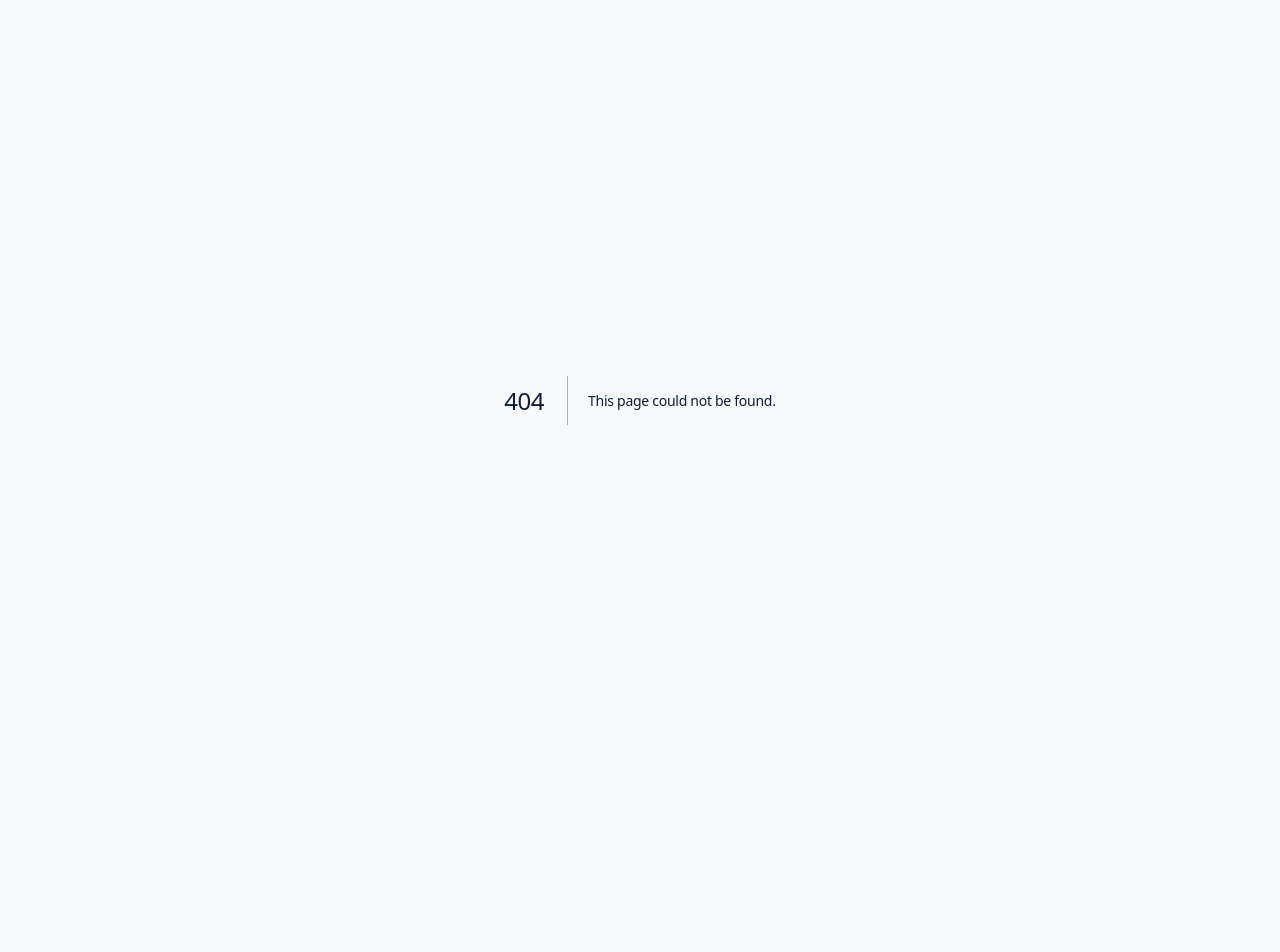
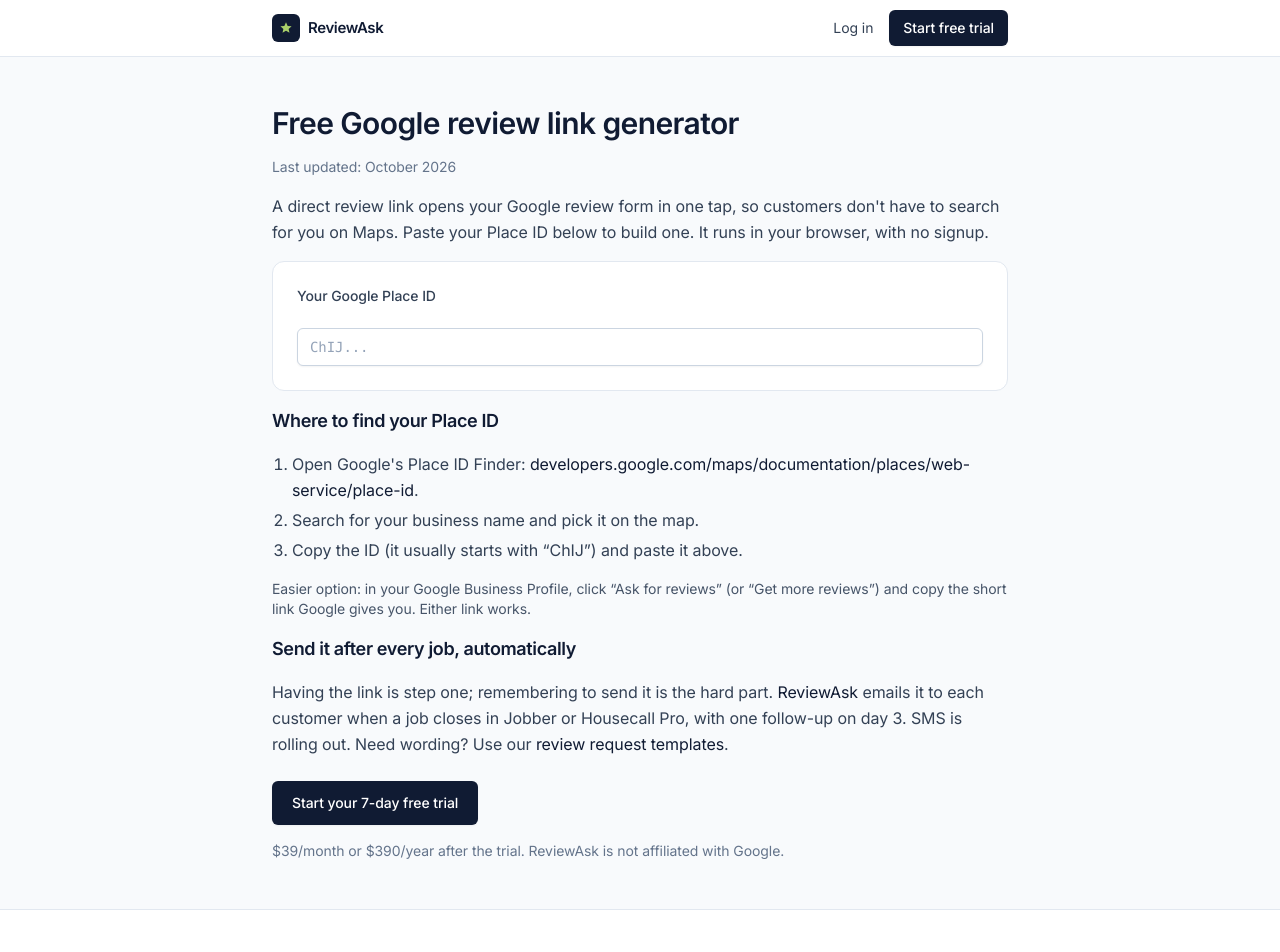
Before and after one commit to realnickd31/reviewask, a Next.js app in the folder app/: page /tools/review-link in a window 1280 px wide. Before the commit this address had no page. Shown: the top 952 px of the page. Before the commit the page ends 800 px from the top, so only its background shows below. Built offline with nearby package versions, Linux system fonts and the light colour scheme.

Commit message:
Backlog callout on /for-jobber (+email/SMS accuracy on homepage), /tools/review-link generator, footer+sitemap

```diff
--- a/app/app/for-jobber/page.tsx
+++ b/app/app/for-jobber/page.tsx
@@ -34,6 +34,7 @@
       <div className="mt-8 overflow-x-auto rounded-lg border border-slate-200 bg-white"><table className="w-full min-w-[440px] text-left text-sm"><thead className="bg-slate-50 text-slate-600"><tr><th scope="col" className="p-4"></th><th scope="col" className="p-4 text-navy-900">ReviewAsk</th><th scope="col" className="p-4">Marketing Suite</th></tr></thead>
         <tbody className="divide-y divide-slate-200"><tr><th scope="row" className="p-4 font-medium">Price</th><td className="p-4 font-semibold">$39/mo or $390/yr</td><td className="p-4">$99/mo add-on</td></tr><tr><th scope="row" className="p-4 font-medium">Focus</th><td className="p-4">Review requests + day-3 follow-up</td><td className="p-4">Reviews plus broader marketing</td></tr><tr><th scope="row" className="p-4 font-medium">Contract</th><td className="p-4">None</td><td className="p-4">Per Jobber’s terms</td></tr></tbody></table></div>
       <p className="mt-4 text-xs text-slate-500">Marketing Suite pricing as listed by Jobber; may change. ReviewAsk is not affiliated with Jobber.</p></div></section>
+    <section id="backlog" className="border-t border-slate-200 py-16"><div className="mx-auto max-w-5xl px-6"><div className="rounded-xl border border-lime-200 bg-lime-50/60 p-8"><p className="eyebrow !text-lime-700">Quick win this week</p><h2 className="mt-2 text-2xl font-semibold">Ask last season&apos;s Jobber customers.</h2><p className="mt-3 max-w-3xl text-slate-700">Export your clients from Jobber (or any spreadsheet), paste or upload the list in ReviewAsk, and email each customer a one-tap Google review request, with one follow-up on day 3. SMS is rolling out. Up to 200 requests a month.</p><div className="mt-5 flex flex-wrap items-center gap-4"><Link href="/signup" className="btn-navy px-5 py-3">Start 7-day free trial</Link><Link href="/templates/review-request" className="text-sm font-medium text-navy-900 underline underline-offset-4">See message templates</Link></div></div></div></section>
     <section className="border-t border-slate-200 py-20"><div className="mx-auto max-w-5xl px-6"><h2 className="text-3xl font-semibold">Check your review gap</h2>
       <p className="mt-4 max-w-2xl text-slate-600">Search your trade and town on Google Maps, then compare your review count with the top three results. Most of the gap between a good shop and the local leader is volume: how many customers were actually asked. If you finish 40 jobs a month and ask every customer, even a modest response rate adds up to new reviews every month, without anyone remembering to ask.</p>
       <ol className="mt-6 space-y-2 text-slate-700"><li>1. Note your review count and the top three competitors&apos; counts.</li><li>2. Count how many jobs you finished last month in Jobber.</li><li>3. Ask every one of those customers, automatically, starting with your backlog.</li></ol>
--- a/app/app/page.tsx
+++ b/app/app/page.tsx
@@ -97,7 +97,7 @@
 
     <section id="backlog" className="border-t border-slate-200 py-16"><div className="mx-auto max-w-6xl px-6"><div className="flex flex-col gap-6 rounded-xl border border-lime-200 bg-lime-50/60 p-8 sm:flex-row sm:items-center sm:justify-between">
       <div className="max-w-2xl"><p className="eyebrow !text-lime-700">Slower season?</p><h2 className="mt-2 text-2xl font-semibold">Ask last season’s customers this week.</h2>
-        <p className="mt-3 text-slate-700">Plenty of happy customers from the busy months never got asked. Export them from Jobber, Housecall Pro, or a spreadsheet, upload the file, and send every one of them a request with one confirm — plus one follow-up on day 3.</p></div>
+        <p className="mt-3 text-slate-700">Plenty of happy customers from the busy months never got asked. Export them from Jobber, Housecall Pro, or a spreadsheet, paste or upload the list, and email every one of them a review request with one confirm, plus one follow-up on day 3. (SMS is rolling out.) Up to 200 requests a month. <Link href="/templates/review-request" className="font-medium text-navy-900 underline underline-offset-4">See message templates</Link>.</p></div>
       <div className="flex flex-none flex-col gap-2 sm:items-end"><Link href="/signup" className="btn-navy px-5 py-3">Start free trial</Link><a href="#how" className="text-sm font-medium text-navy-900 underline underline-offset-4">See how it works</a></div>
     </div></div></section>
 
--- a/app/app/sitemap.ts
+++ b/app/app/sitemap.ts
@@ -1,5 +1,5 @@
 import type { MetadataRoute } from "next";
 export default function sitemap(): MetadataRoute.Sitemap {
   const b = "https://getreviewask.com";
-  return ["", "/for-jobber", "/for-housecall-pro", "/jobber-google-reviews", "/housecall-pro-google-reviews", "/nicejob-alternative", "/podium-alternative", "/birdeye-alternative", "/tools/review-gap", "/templates/review-request", "/pricing", "/compare/jobber-marketing-suite", "/signup", "/sms", "/privacy", "/terms"].map((p) => ({ url: b + p, lastModified: new Date("2026-10-27") }));
+  return ["", "/for-jobber", "/for-housecall-pro", "/jobber-google-reviews", "/housecall-pro-google-reviews", "/nicejob-alternative", "/podium-alternative", "/birdeye-alternative", "/tools/review-gap", "/templates/review-request", "/tools/review-link", "/pricing", "/compare/jobber-marketing-suite", "/signup", "/sms", "/privacy", "/terms"].map((p) => ({ url: b + p, lastModified: new Date("2026-10-27") }));
 }
--- /dev/null
+++ b/app/app/tools/review-link/page.tsx
@@ -0,0 +1,19 @@
+import Link from "next/link";
+import Legal from "@/components/Legal";
+import ReviewLinkTool from "@/components/ReviewLinkTool";
+export const metadata = {
+  title: { absolute: "Free Google review link generator: turn your Place ID into a direct review link" },
+  description: "Create a direct Google review link from your Place ID. Free, no signup. Customers land straight on the review form.",
+  alternates: { canonical: "/tools/review-link" },
+};
+export default function Page() { return <Legal title="Free Google review link generator">
+  <p>A direct review link opens your Google review form in one tap, so customers don&apos;t have to search for you on Maps. Paste your Place ID below to build one. It runs in your browser, with no signup.</p>
+  <ReviewLinkTool />
+  <h2>Where to find your Place ID</h2>
+  <ol className="list-decimal space-y-1 pl-5"><li>Open Google&apos;s Place ID Finder: <a href="https://developers.google.com/maps/documentation/places/web-service/place-id" target="_blank" rel="noopener noreferrer">developers.google.com/maps/documentation/places/web-service/place-id</a>.</li><li>Search for your business name and pick it on the map.</li><li>Copy the ID (it usually starts with &ldquo;ChIJ&rdquo;) and paste it above.</li></ol>
+  <p className="text-sm text-slate-600">Easier option: in your Google Business Profile, click &ldquo;Ask for reviews&rdquo; (or &ldquo;Get more reviews&rdquo;) and copy the short link Google gives you. Either link works.</p>
+  <h2>Send it after every job, automatically</h2>
+  <p>Having the link is step one; remembering to send it is the hard part. <Link href="/">ReviewAsk</Link> emails it to each customer when a job closes in Jobber or Housecall Pro, with one follow-up on day 3. SMS is rolling out. Need wording? Use our <Link href="/templates/review-request">review request templates</Link>.</p>
+  <p className="pt-2"><Link href="/signup" className="btn-navy px-5 py-3 !text-white no-underline">Start your 7-day free trial</Link></p>
+  <p className="text-sm text-slate-500">$39/month or $390/year after the trial. ReviewAsk is not affiliated with Google.</p>
+</Legal>; }
--- a/app/components/Footer.tsx
+++ b/app/components/Footer.tsx
@@ -6,7 +6,7 @@
     <div className="grid gap-10 sm:grid-cols-2 lg:grid-cols-5">
       <div className="sm:col-span-2 lg:col-span-2"><Logo dark /><p className="mt-3 max-w-xs text-sm leading-relaxed text-slate-500">Automatic Google review requests for Jobber and field-service businesses. Simple, policy-safe, month-to-month.</p></div>
       <div><p className="eyebrow mb-3">Product</p><ul className={col}><li><Link href="/#how" className="hover:text-navy-900">How it works</Link></li><li><Link href="/pricing" className="hover:text-navy-900">Pricing</Link></li><li><Link href="/#faq" className="hover:text-navy-900">FAQ</Link></li><li><Link href="/login" className="hover:text-navy-900">Log in</Link></li></ul></div>
-      <div><p className="eyebrow mb-3">Guides</p><ul className={col}><li><Link href="/for-jobber" className="hover:text-navy-900">For Jobber</Link></li><li><Link href="/tools/review-gap" className="hover:text-navy-900">Review gap calculator</Link></li><li><Link href="/for-housecall-pro" className="hover:text-navy-900">For Housecall Pro</Link></li><li><Link href="/templates/review-request" className="hover:text-navy-900">Review request templates</Link></li><li><Link href="/jobber-google-reviews" className="hover:text-navy-900">Jobber Google reviews</Link></li><li><Link href="/housecall-pro-google-reviews" className="hover:text-navy-900">Housecall Pro Google reviews</Link></li><li><Link href="/compare/jobber-marketing-suite" className="hover:text-navy-900">vs. Jobber Marketing Suite</Link></li><li><Link href="/nicejob-alternative" className="hover:text-navy-900">NiceJob alternative</Link></li><li><Link href="/podium-alternative" className="hover:text-navy-900">Podium alternative</Link></li><li><Link href="/birdeye-alternative" className="hover:text-navy-900">Birdeye alternative</Link></li></ul></div>
+      <div><p className="eyebrow mb-3">Guides</p><ul className={col}><li><Link href="/for-jobber" className="hover:text-navy-900">For Jobber</Link></li><li><Link href="/tools/review-gap" className="hover:text-navy-900">Review gap calculator</Link></li><li><Link href="/for-housecall-pro" className="hover:text-navy-900">For Housecall Pro</Link></li><li><Link href="/tools/review-link" className="hover:text-navy-900">Review link generator</Link></li><li><Link href="/templates/review-request" className="hover:text-navy-900">Review request templates</Link></li><li><Link href="/jobber-google-reviews" className="hover:text-navy-900">Jobber Google reviews</Link></li><li><Link href="/housecall-pro-google-reviews" className="hover:text-navy-900">Housecall Pro Google reviews</Link></li><li><Link href="/compare/jobber-marketing-suite" className="hover:text-navy-900">vs. Jobber Marketing Suite</Link></li><li><Link href="/nicejob-alternative" className="hover:text-navy-900">NiceJob alternative</Link></li><li><Link href="/podium-alternative" className="hover:text-navy-900">Podium alternative</Link></li><li><Link href="/birdeye-alternative" className="hover:text-navy-900">Birdeye alternative</Link></li></ul></div>
       <div><p className="eyebrow mb-3">Company</p><ul className={col}><li><a href="mailto:support@getreviewask.com" className="hover:text-navy-900">Contact support</a></li><li><Link href="/terms" className="hover:text-navy-900">Terms of Service</Link></li><li><Link href="/privacy" className="hover:text-navy-900">Privacy Policy</Link></li><li><Link href="/sms" className="hover:text-navy-900">SMS terms &amp; opt-in</Link></li></ul></div>
     </div>
     <div className="mt-12 flex flex-col justify-between gap-2 border-t border-slate-200 pt-6 text-xs text-slate-500 sm:flex-row">
--- /dev/null
+++ b/app/components/ReviewLinkTool.tsx
@@ -0,0 +1,16 @@
+"use client";
+import { useState } from "react";
+export default function ReviewLinkTool() {
+  const [id, setId] = useState(""); const [copied, setCopied] = useState(false);
+  const pid = id.trim().replace(/^.*placeid=/i, "").replace(/[&#].*$/, "");
+  const ok = /^[A-Za-z0-9_-]{10,}$/.test(pid);
+  const url = ok ? `https://search.google.com/local/writereview?placeid=${pid}` : "";
+  return <div className="space-y-4 rounded-xl border border-slate-200 bg-white p-6">
+    <label className="label" htmlFor="pid">Your Google Place ID</label>
+    <input id="pid" className="input font-mono text-sm" placeholder="ChIJ..." value={id} onChange={(e) => { setId(e.target.value); setCopied(false); }} />
+    {id && !ok && <p className="text-sm text-amber-700">That doesn&apos;t look like a Place ID. They usually start with &ldquo;ChIJ&rdquo;.</p>}
+    {ok && <div className="space-y-3"><p className="break-all rounded-md bg-slate-50 p-3 font-mono text-sm">{url}</p>
+      <div className="flex flex-wrap gap-3"><button className="btn-navy px-4 py-2" onClick={() => { navigator.clipboard?.writeText(url); setCopied(true); }}>{copied ? "Copied" : "Copy link"}</button>
+      <a href={url} target="_blank" rel="noopener noreferrer" className="btn-ghost px-4 py-2 !text-navy-900 ring-1 ring-slate-300">Test it</a></div></div>}
+  </div>;
+}
```
